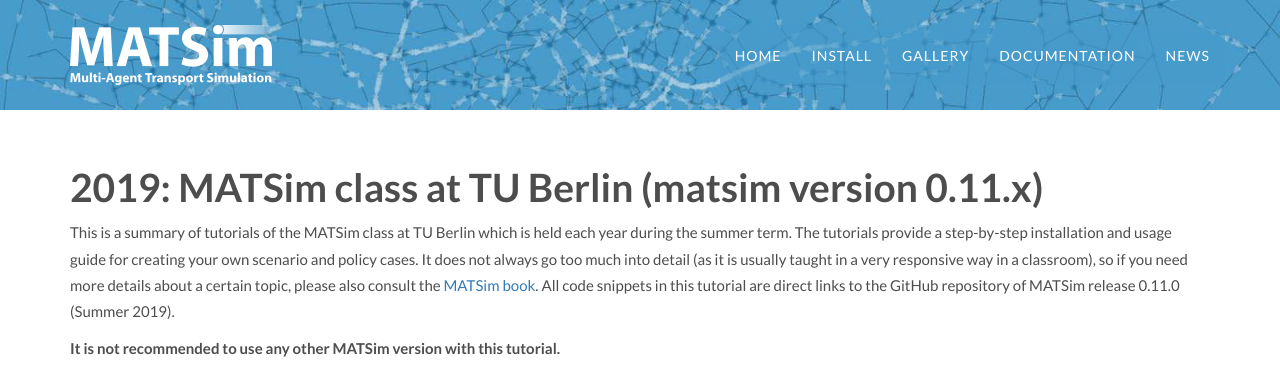
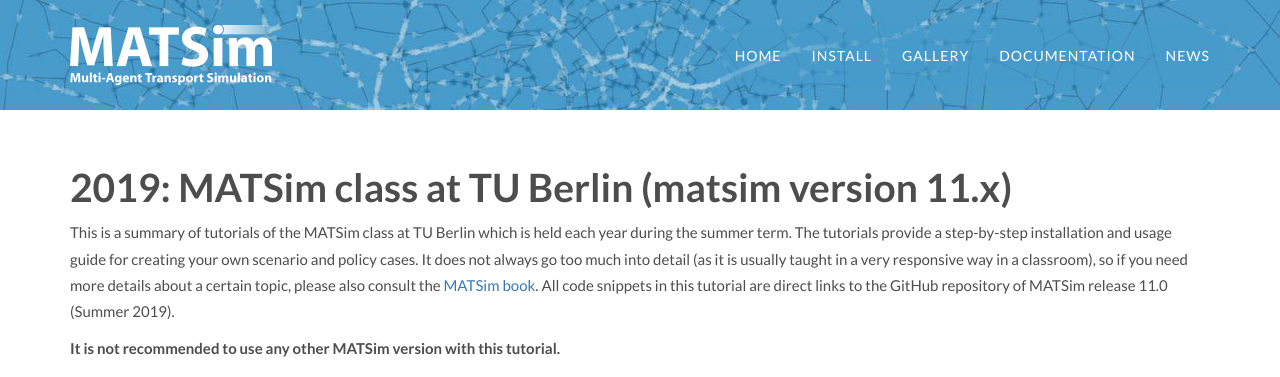
Before and after one commit to matsim-org/jekyll-website, a Jekyll site: the page built from content/2019-matsim-class-tu-berlin-matsim-version-011x.md, in a window 1280 px wide and 1377 px high. Shown: the top 377 px of the window. Built offline with Jekyll 4.4.1, drawn with Linux system fonts in a browser that asks for light colours; some web fonts are replaced.

Commit message:
correct matsim version number

```diff
--- a/content/2019-matsim-class-tu-berlin-matsim-version-011x.md
+++ b/content/2019-matsim-class-tu-berlin-matsim-version-011x.md
@@ -1,10 +1,10 @@
 ---
 layout: default
-title: 2019 MATSim class at TU Berlin (matsim version 0.11.x)
+title: 2019 MATSim class at TU Berlin (matsim version 11.x)
 ---
 
 
-# 2019: MATSim class at TU Berlin (matsim version 0.11.x)
+# 2019: MATSim class at TU Berlin (matsim version 11.x)
 
 This is a summary of tutorials of the MATSim class at TU Berlin which is held
 each year during the summer term. The tutorials provide a step-by-step
@@ -13,7 +13,7 @@
 very responsive way in a classroom), so if you need more details about a
 certain topic, please also consult the [MATSim book](/the-book). All code
 snippets in this tutorial are direct links to the GitHub repository
-of MATSim release 0.11.0 (Summer 2019).
+of MATSim release 11.0 (Summer 2019).
 
 **It is not recommended to use any other MATSim version with this tutorial.**
 
```
